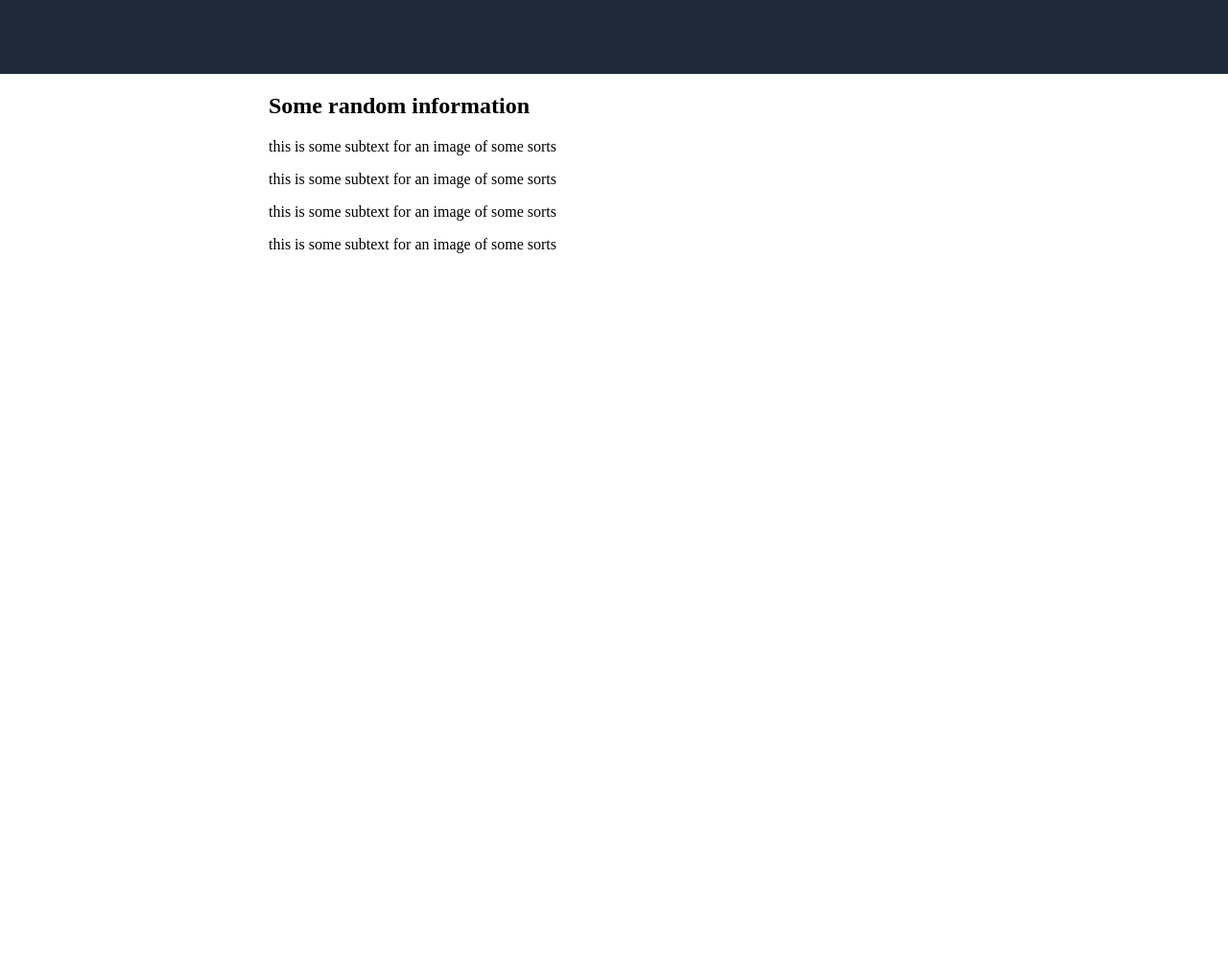
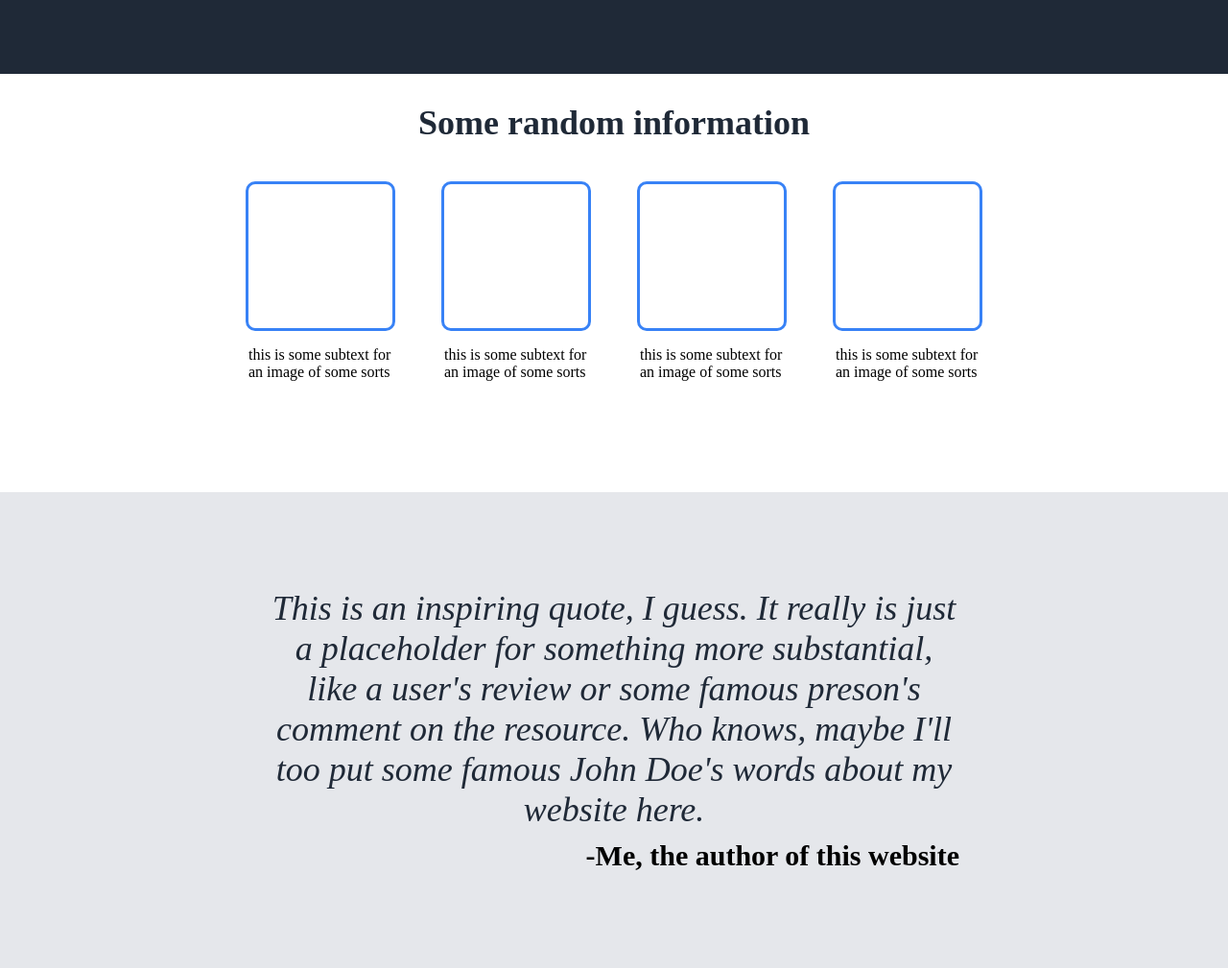
Before and after one commit to AYanovDev/landing_page, a plain HTML site: page index.html in a window 1280 px wide. Shown: the part 531-1540 px from the top of the page at 96% size. Before the commit the page ends 811 px from the top, so only its background shows below. Drawn offline with Linux system fonts and the light colour scheme.

Commit message:
Added section 3 with a quote

```diff
--- a/index.html
+++ b/index.html
@@ -51,5 +51,16 @@
             </div>
         </div>
     </div>
+    <div class="section-3">
+        <p class="quote">
+            This is an inspiring quote, I guess. It
+            really is just a placeholder for something
+            more substantial, like a user's review or
+            some famous preson's comment on the resource.
+            Who knows, maybe I'll too put some famous John
+            Doe's words about my website here.
+        </p>
+        <p class="author">-Me, the author of this website</p>
+    </div>
 </body>
 </html>
--- a/style.css
+++ b/style.css
@@ -4,7 +4,7 @@ body {
     margin: 0;
 }
 
-header, .section-1, .section-2 {
+header, .section-1, .section-2, .section-3 {
     padding: 0 280px;
 }
 
@@ -69,10 +69,73 @@ h1 {
     padding: 80px 280px;
     height: auto;
     gap: 64px;
+    justify-content: space-between;
 }
 
 .image-1 {
-    min-width: 500px;
-    min-height: 200px;
+    width: 500px;
+    height: 200px;
     background-color: lightgray;
+    flex-shrink: 0;
 }
+
+h2 {
+    text-align: center;
+    font-size: 36px;
+    font-weight: 900;
+    color: #1f2937;
+}
+
+.cards {
+    display: flex;
+    justify-content: center;
+    gap: 48px;
+    flex-shrink: 1;
+}
+
+.image-2 {
+    width: 150px;
+    height: 150px;
+    border-radius: 10px;
+    border-color: #3882f6;
+    border-style: solid;
+}
+
+.card {
+    display: flex;
+    flex-flow: column;
+    align-items: center;
+    flex-shrink: 2;
+}
+
+.card p {
+    width: 150px;
+}
+
+.section-2 {
+    display: flex;
+    flex-flow: column;
+    gap: 10px;
+    padding-bottom: 100px;
+}
+
+.section-3 {
+    background-color: #e5e7eb;
+}
+
+.quote {
+    font-size: 36px;
+    font-style: italic;
+    color: #1f2937;
+    text-align: center;
+    margin-top: 100px;
+    margin-bottom: 0px;
+}
+
+.author {
+    text-align: end;
+    font-weight: 900;
+    font-size: 30px;
+    margin-top: 10px;
+    margin-bottom: 100px;
+}
```
